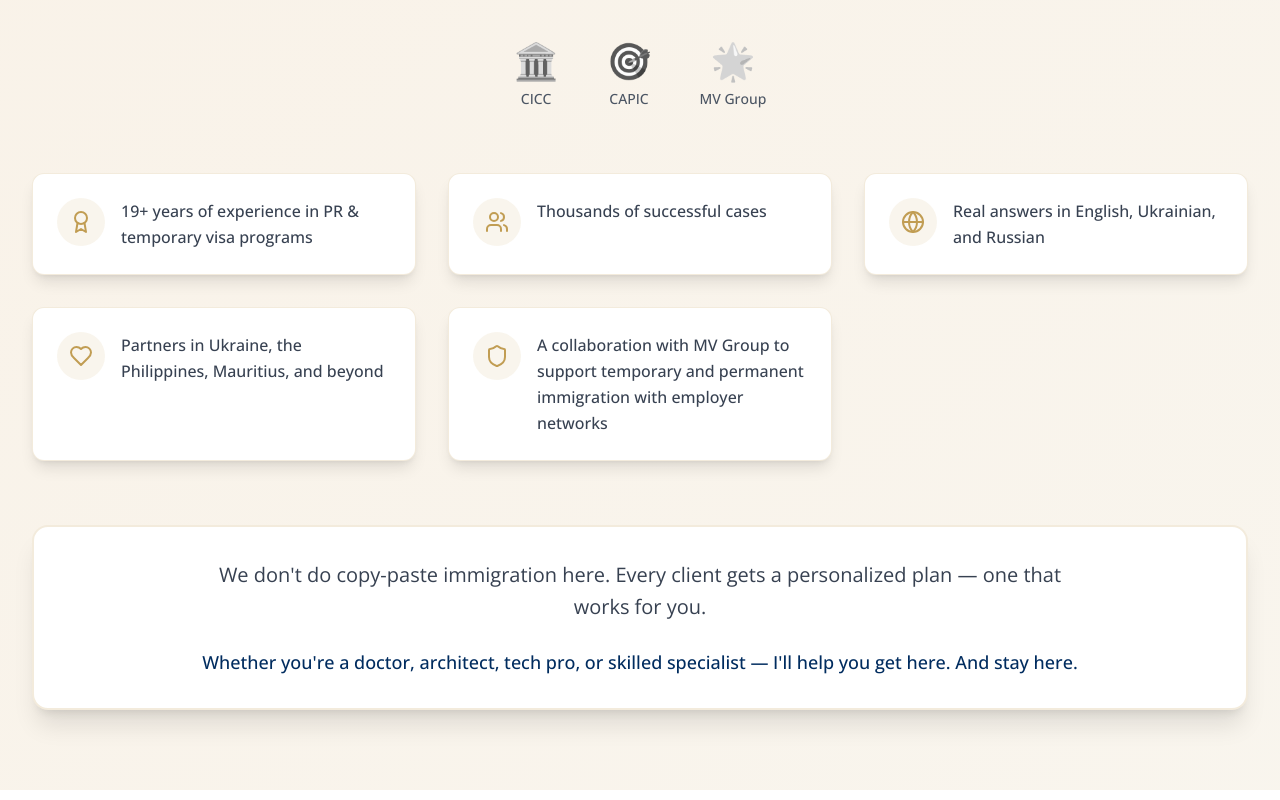
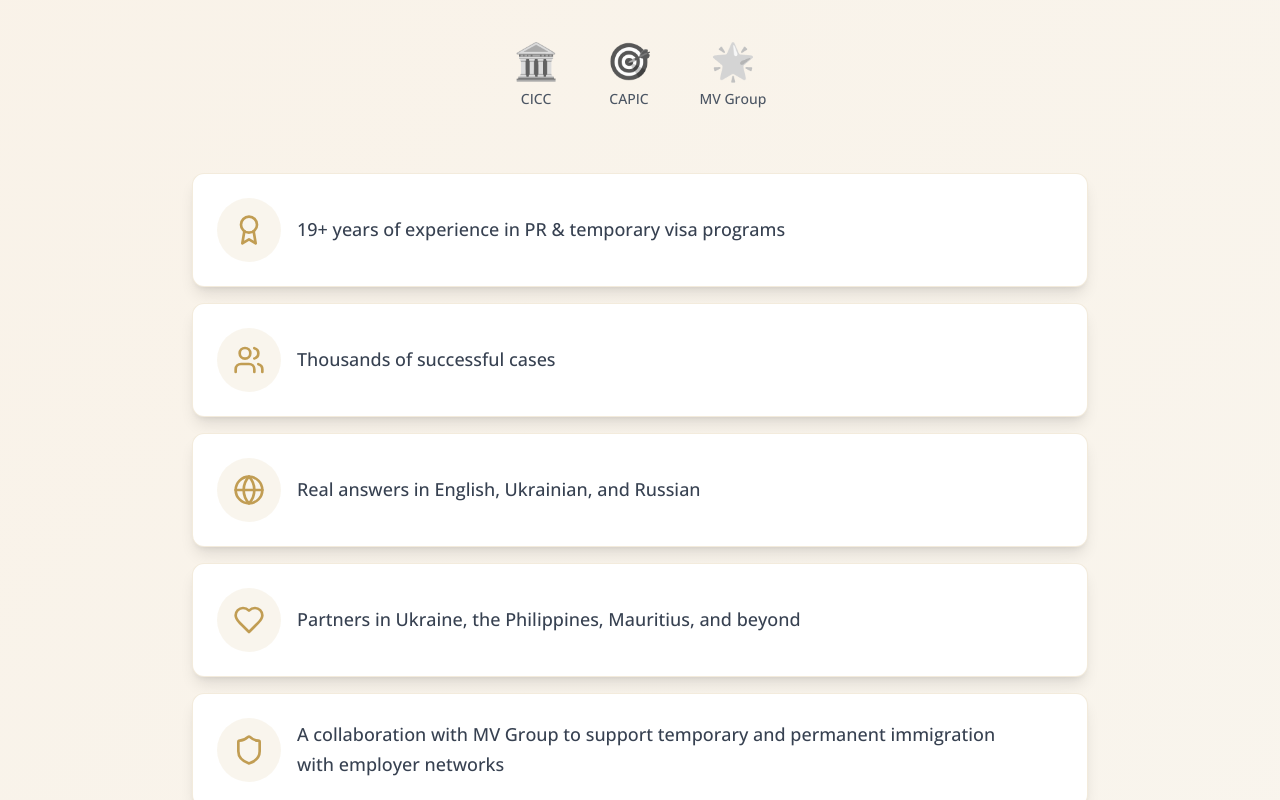
Before and after one commit to OctiAI/RAC_project-bolt, a React (Vite) app: page / in a window 1280 px wide. Shown: the part 2000-2800 px from the top of the page. Built offline with nearby package versions, Linux system fonts and the light colour scheme.

Commit message:
Convert WhatIDo features to list layout

```diff
--- a/src/components/WhatIDo.tsx
+++ b/src/components/WhatIDo.tsx
@@ -71,26 +71,33 @@ const WhatIDo: React.FC<WhatIDoProps> = ({ currentLanguage }) => {
           ))}
         </motion.div>
 
-        {/* Features Grid */}
-        <div className="grid md:grid-cols-2 lg:grid-cols-3 gap-8 mb-16">
+        {/* Features List */}
+        <div className="max-w-4xl mx-auto mb-16">
+          <div className="space-y-4">
             {features.map((feature, index) => (
               <motion.div
                 key={index}
-              initial={{ opacity: 0, y: 50 }}
-              animate={isInView ? { opacity: 1, y: 0 } : {}}
+                initial={{ opacity: 0, x: -50 }}
+                animate={isInView ? { opacity: 1, x: 0 } : {}}
                 transition={{ duration: 0.6, delay: 0.4 + (index * 0.1) }}
                 className="bg-white rounded-xl p-6 shadow-lg hover:shadow-xl transition-all duration-300 border border-gold-primary/20 group"
               >
-              <div className="flex items-start space-x-4">
-                <div className="bg-gold-primary/10 p-3 rounded-full group-hover:bg-gold-primary group-hover:text-white transition-all duration-300">
-                  <feature.icon className="w-6 h-6 text-gold-primary group-hover:text-white" />
+                <div className="flex items-center space-x-4">
+                  <div className="bg-gold-primary/10 p-4 rounded-full group-hover:bg-gold-primary group-hover:text-white transition-all duration-300 flex-shrink-0">
+                    <feature.icon className="w-8 h-8 text-gold-primary group-hover:text-white" />
                   </div>
-                <p className="text-gray-700 leading-relaxed font-medium flex-1">
+                  <div className="flex-1">
+                    <p className="text-gray-700 leading-relaxed font-medium text-lg">
                       {feature.text}
                     </p>
                   </div>
+                  <div className="opacity-0 group-hover:opacity-100 transition-opacity duration-300">
+                    <CheckCircle className="w-6 h-6 text-gold-primary" />
+                  </div>
+                </div>
               </motion.div>
             ))}
+          </div>
         </div>
 
         {/* Closing Statement */}
```
Lines whose indentation alone changed are shown as unchanged.
